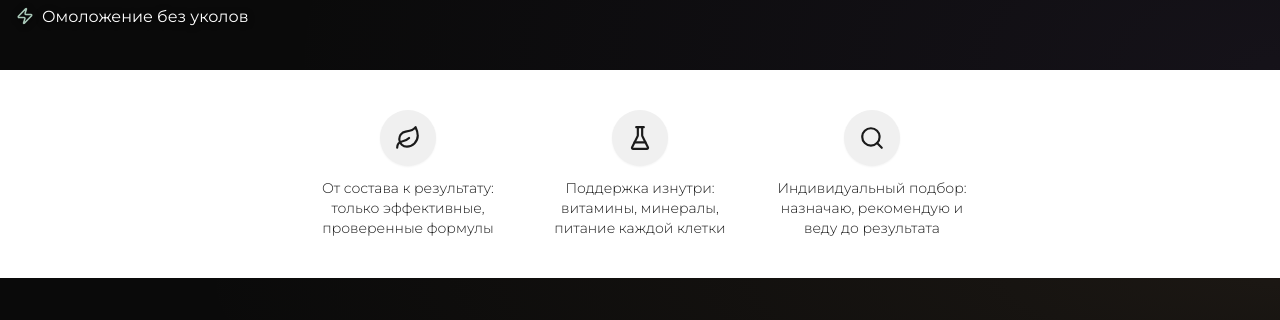
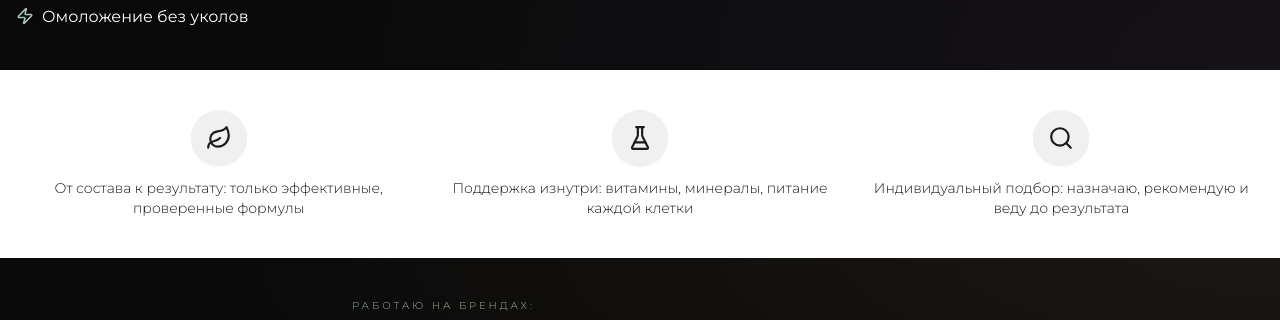
Before and after one commit to pr-poehali-dev/beauty-salon-website-22, a React (Vite) app: page / in a window 1280 px wide. Shown: the part 628-948 px from the top of the page. Built offline with nearby package versions, Linux system fonts and the light colour scheme.

Commit message:
`feat: расширить блок`

```diff
--- a/src/pages/Index.tsx
+++ b/src/pages/Index.tsx
@@ -98,8 +98,8 @@ export default function Index() {
       </section>
 
       {/* PILLARS */}
-      <section className="bg-white py-10 px-4 w-full">
-        <div className="grid grid-cols-3 gap-6 max-w-2xl mx-auto">
+      <section className="bg-white py-10 px-0 w-full">
+        <div className="grid grid-cols-3 gap-8 w-full px-6">
           {[
             { icon: "Leaf", desc: "От состава к результату: только эффективные, проверенные формулы" },
             { icon: "FlaskConical", desc: "Поддержка изнутри: витамины, минералы, питание каждой клетки" },
```
